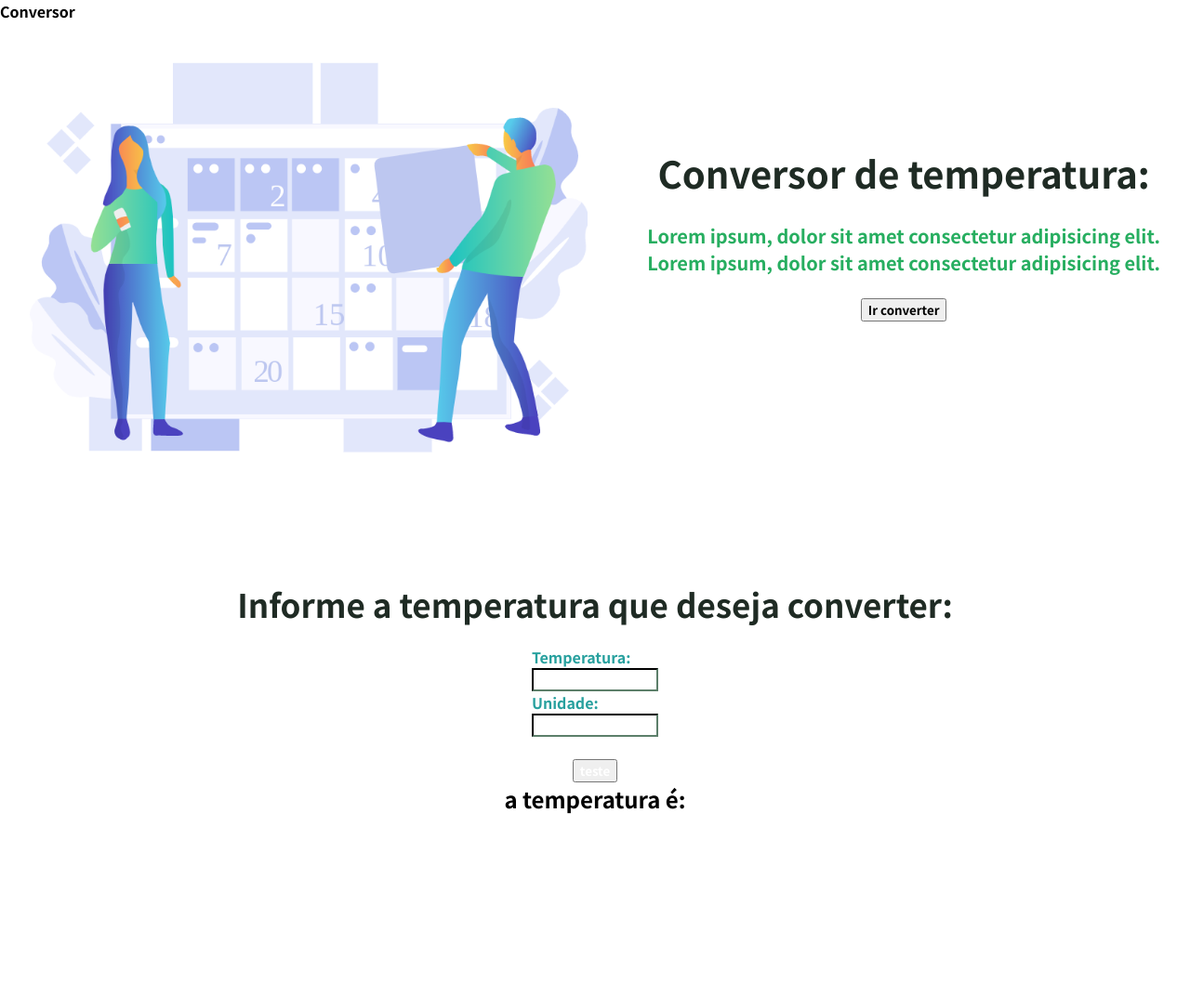
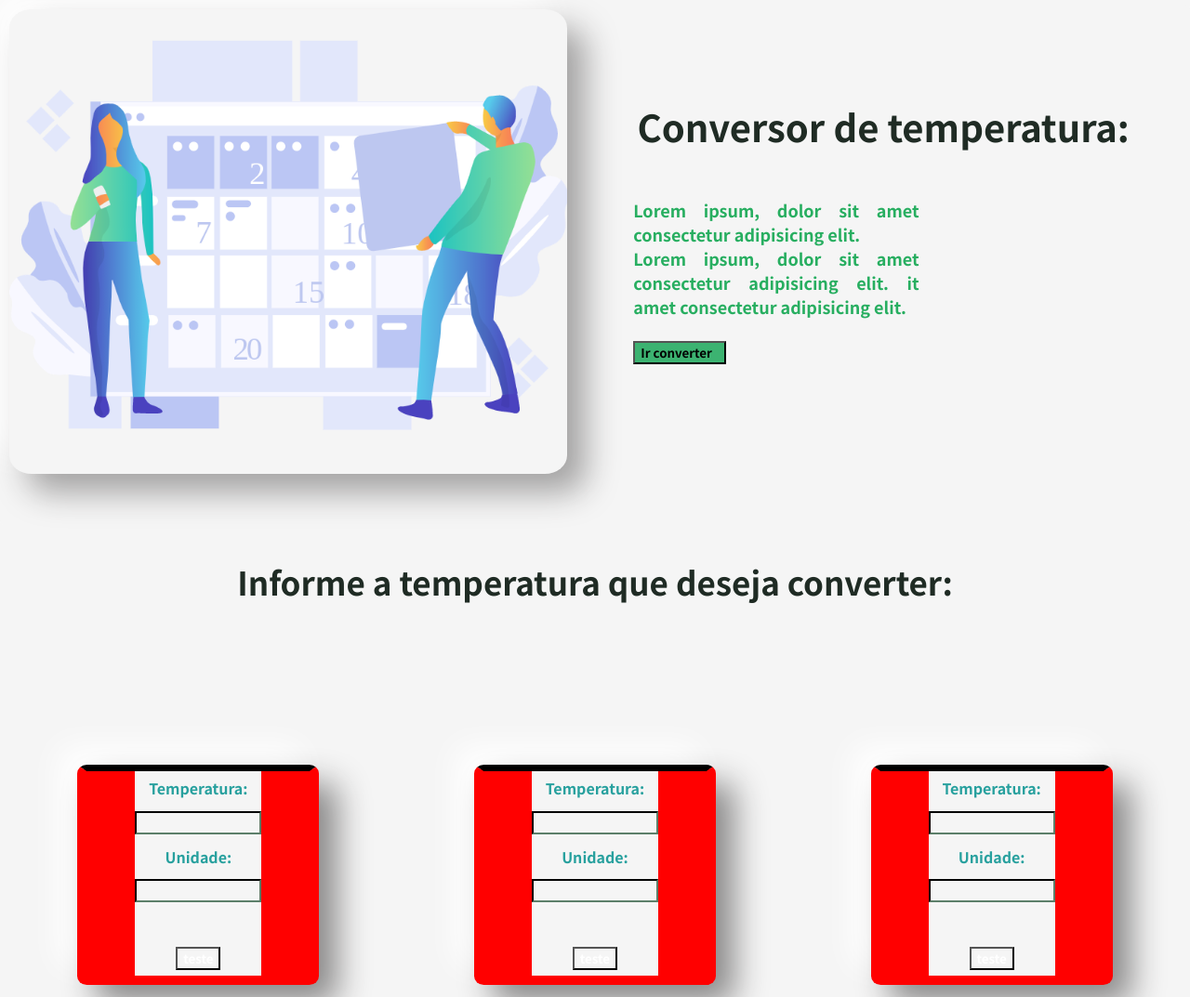
Before and after one commit to amandaduuaarte/temperature-converter, a plain HTML site: page index.html in a window 1280 px wide. Shown: the whole page at 93% size. Before the commit the page ends 877 px from the top, so only its background shows below. Drawn offline with Linux system fonts and the light colour scheme.

Commit message:
criação dos cards

```diff
--- /dev/null
+++ b/CSS/cards.css
@@ -0,0 +1,26 @@
+
+
+.box-primary{
+/*background-color: #f5f5f5*/
+/*  box-shadow: 20px 20px 35px #d0d0d0,
+-20px -20px 35px #ffffff;*/
+    background-color: brown;
+    justify-content: center;
+    align-content: space-around;
+    flex-direction: row;
+    height:140px;
+    width: 55px;
+    text-align: center;
+    border: 10px solid red;
+}
+
+#cards{
+    height:220px;
+    width:240px;
+    background-color:red;
+    border-top: 7px solid black;
+    border-radius: 4%;
+    box-shadow: 20px 20px 35px #8a8989,
+    -20px -20px 35px #ffffff;
+    text-align: center;
+}
--- a/CSS/style.css
+++ b/CSS/style.css
@@ -10,14 +10,15 @@
     color: black;
     font-family: 'Noto Sans TC', sans-serif;
     font-weight: 50px;
+    background-color:#f5f5f5;
 
 }
 
 .texts{
-    text-align: left;
-    align-items: center;
+    align-content: flex-start;
     height: 250px;
-    margin-top: 10%;
+    width:50%;
+    margin-top: 8%;
     justify-content:space-around;
     justify-content: flex-start;
 }
@@ -29,8 +30,11 @@
 
 }
 #informations{
-    font-size: 20px;
+    font-size: 18px;
     color:#27ae60;
+    width:48%;
+    margin-left:8%;
+    text-align:justify;
 }
 #subTitle{
     padding-top: 35px;
@@ -56,18 +60,37 @@
     margin-top: 5px;
     height: 500px;
     position: relative;
+    justify-content:space-around;
+    box-shadow: 20px 20px 35px #a3a2a2,
+    -20px -20px 35px #ffffff;
+    border-radius: 4%;
 }
 #info{
     color: #27A09E;
 
 }
 #forms{
+    flex-flow: row wrap;
+    align-items: center;
+    height: 250px;
+    text-align: center;
+    justify-content: space-between;
+    flex-direction: column;
 
-    align-items: center;
-    width: 100%;
-    height: 250px;
-    align-content: center;
+}
 
+#More{
+    width:100px;
+    margin-left:8%;
+    background-color:#3CB371;
+
+}
+#information{
+    text-align: center;
+    height: 50px;
+    flex-direction: row;
+    justify-content: center;
+    align-content: space-around;
 }
 .inputs{
     position: relative;
@@ -93,8 +116,6 @@
         margin-right: 70px;
         margin-top:20px;
 
-
-
 }
 #convertion{
     color:#fff;
@@ -102,3 +123,8 @@
     align-self: center;
     align-content: center;
 }
+#final{
+    font-size:20px;
+    color:#6551e0;
+    text-align: center;
+}
--- a/JS/script.js
+++ b/JS/script.js
@@ -2,7 +2,7 @@
 let tempValue ;
 let type ;
 let final;
-
+// adicionar o toFixed
 function transform(tempValue, type){
     tempValue = document.querySelector('#tempValue');
     type = document.querySelector('#type');
--- a/index.html
+++ b/index.html
@@ -4,9 +4,10 @@
     <meta charset="UTF-8">
     <meta http-equiv="X-UA-Compatible" content="IE=edge">
     <meta name="viewport" content="width=device-width, initial-scale=1.0">
+   <!-- <title> Conversor</title>-->
     <link rel="stylesheet" type="text/css" href="./CSS/style.css">
+    <link rel="stylesheet" type="text/css" href="./CSS/cards.css">
     <script src="./JS/script.js"></script>
-    <title>Conversor</title>
 </head>
 <body>
 
@@ -15,14 +16,47 @@
         <div class="texts">
             <p class="title"> Conversor de temperatura:</p>
             <br>
+            <br>
             <p id="informations"> Lorem ipsum, dolor sit amet consectetur adipisicing elit.<br>
-                Lorem ipsum, dolor sit amet consectetur adipisicing elit. </p>
+                Lorem ipsum, dolor sit amet consectetur adipisicing elit. it amet consectetur adipisicing elit. </p>
                 <br>
-                <button type="submit"class="btn btn-primary" i id="More">Ir converter </button>
+                <button type="submit"class="btn btn-primary" id="More">Ir converter </button>
         </div>
     </div>
-    <div class="content" id="forms">
-        <label><p  class="title" id="subTitle"> Informe a temperatura que deseja converter:</p></label>
+    <label><p  class="title" id="subTitle"> Informe a temperatura que deseja converter:</p></label>
+    <div class="texts" id="information">
+     <!--   <h2 id="final">Temperatura: </h2>
+        <h2 id="final">Temperatura: </h2>
+        <h2 id="final">Temperatura: </h2>-->
+    </div>
+    <div class="content" id="forms" >
+        <div class="box-primary" id="cards">
+            <form id="dados">
+                <label id="info"> Temperatura: </label>
+                <input type="number" class="inputs" id="tempValue">
+
+                <label id="info"> Unidade: </label>
+                <input type ="text" class="inputs" id="type" >
+                <br>
+                <input type = "button" class="btn btn-primary" id="convertion" onclick="transform()" value= "teste"/>
+            </form>
+
+    </div>
+
+        <div class="box-primary" id="cards">
+            <form id="dados">
+                <label id="info"> Temperatura: </label>
+                <input type="number" class="inputs" id="tempValue">
+
+                <label id="info"> Unidade: </label>
+                <input type ="text" class="inputs" id="type" >
+                <br>
+                <input type = "button" class="btn btn-primary" id="convertion" onclick="transform()" value= "teste"/>
+            </form>
+        </div>
+
+        <div class="box-primary" id="cards">
+
         <form id="dados">
             <label id="info"> Temperatura: </label>
             <input type="number" class="inputs" id="tempValue">
@@ -32,11 +66,12 @@
             <br>
             <input type = "button" class="btn btn-primary" id="convertion" onclick="transform()" value= "teste"/>
         </form>
-       <h2 id="final"> a temperatura é: </h2>
-      <!--<div class="temp">
-          <p> Lorem ipsum dolor sit amet consectetur, adipisicing elit. Itaque aperiam pariatur in consequatur illo. Corrupti nemo eaque, sint facere repellat maxime, dignissimos culpa non corporis, tempore cum veritatis sapiente unde.</p>
-        </div>-->
     </div>
+
+    </div>
+    <!--<div class="temp">
+        <p> Lorem ipsum dolor sit amet consectetur, adipisicing elit. Itaque aperiam pariatur in consequatur illo. Corrupti nemo eaque, sint facere repellat maxime, dignissimos culpa non corporis, tempore cum veritatis sapiente unde.</p>
+      </div>-->
 
 </body>
 </html>
```
